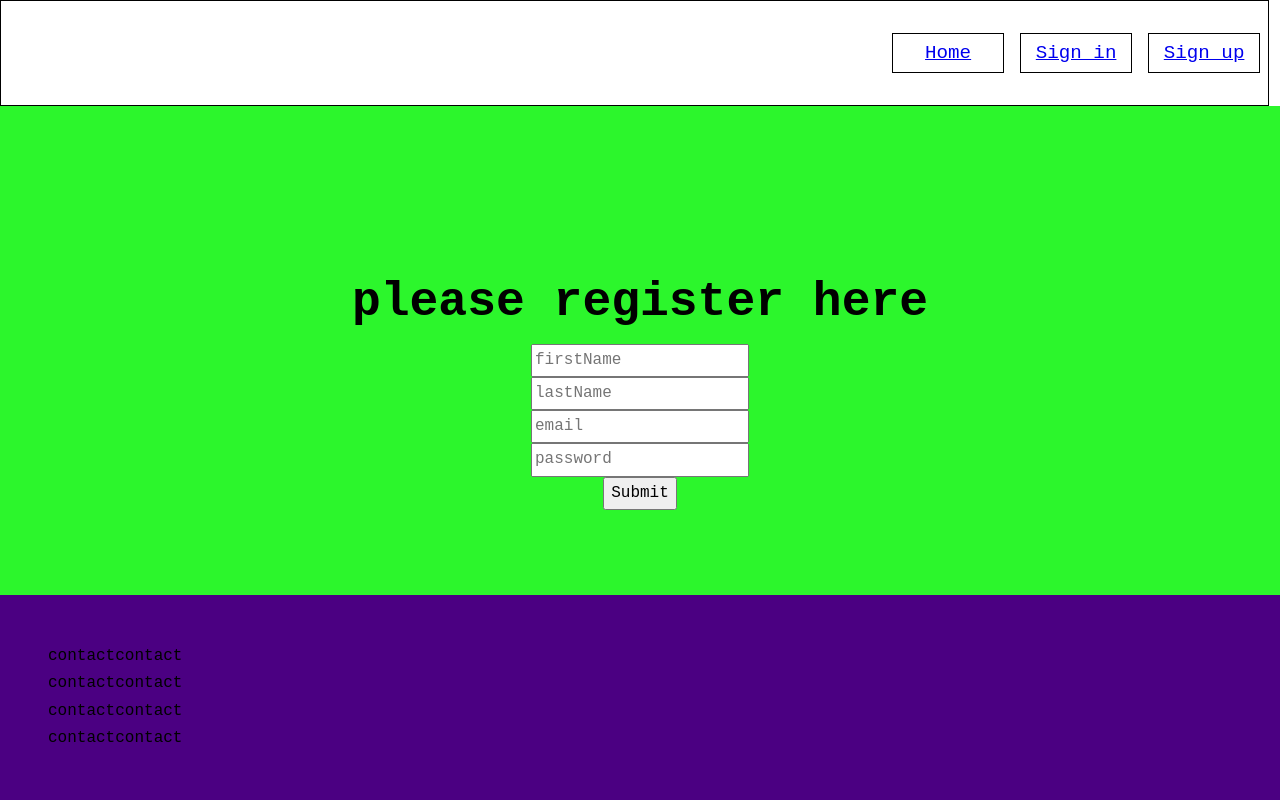
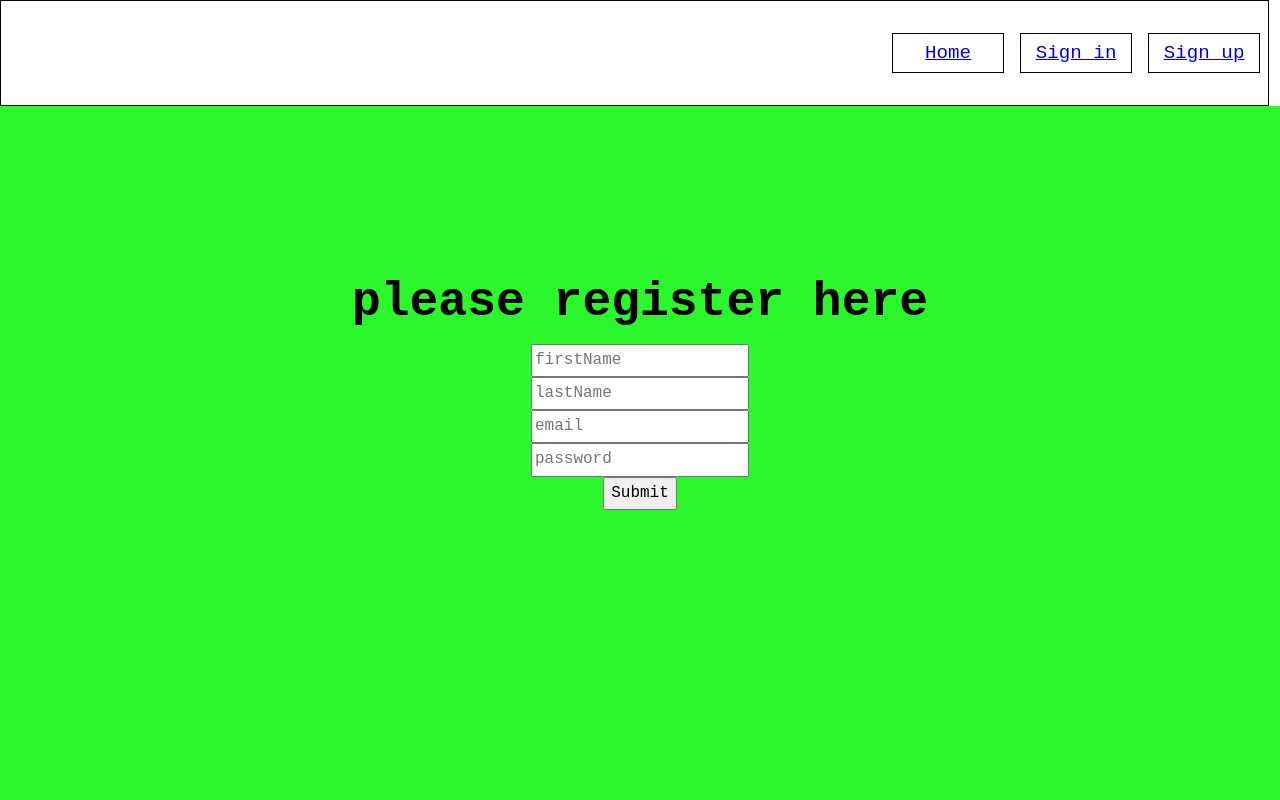
Before and after one commit to artrugh/quotifier, a React (Create React App) app in the folder client/: page /register in a window 1280 px wide. Shown: the top 800 px of the page. Built offline with nearby package versions, Linux system fonts and the light colour scheme; a web font is replaced by a local one.

Commit message:
no changes

```diff
--- a/client/src/scss/layout/_components.scss
+++ b/client/src/scss/layout/_components.scss
@@ -63,6 +63,7 @@
   background-color: rgb(44, 246, 44);
 }
 
+.app,
 .home,
 .sign-in,
 .register {
```
